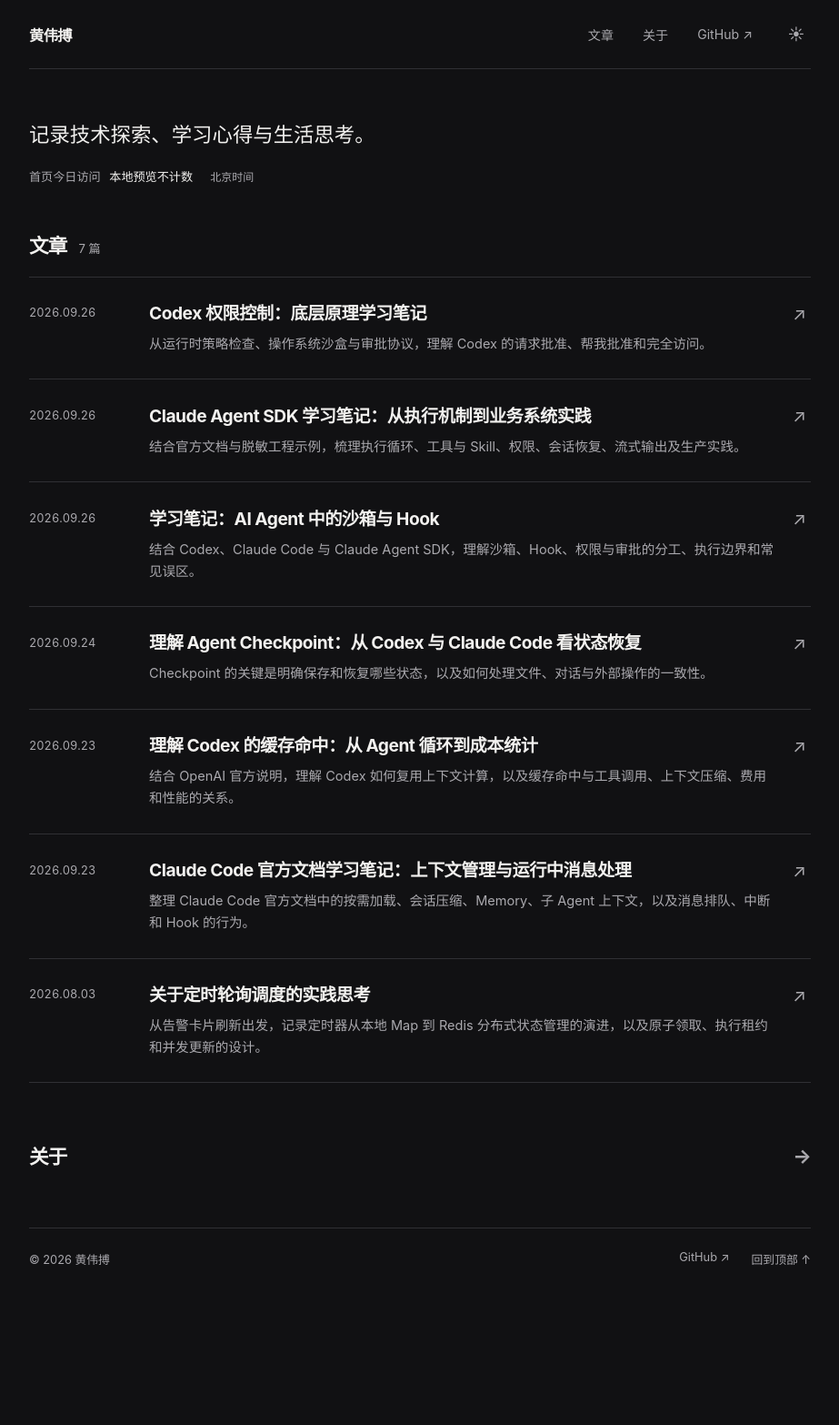
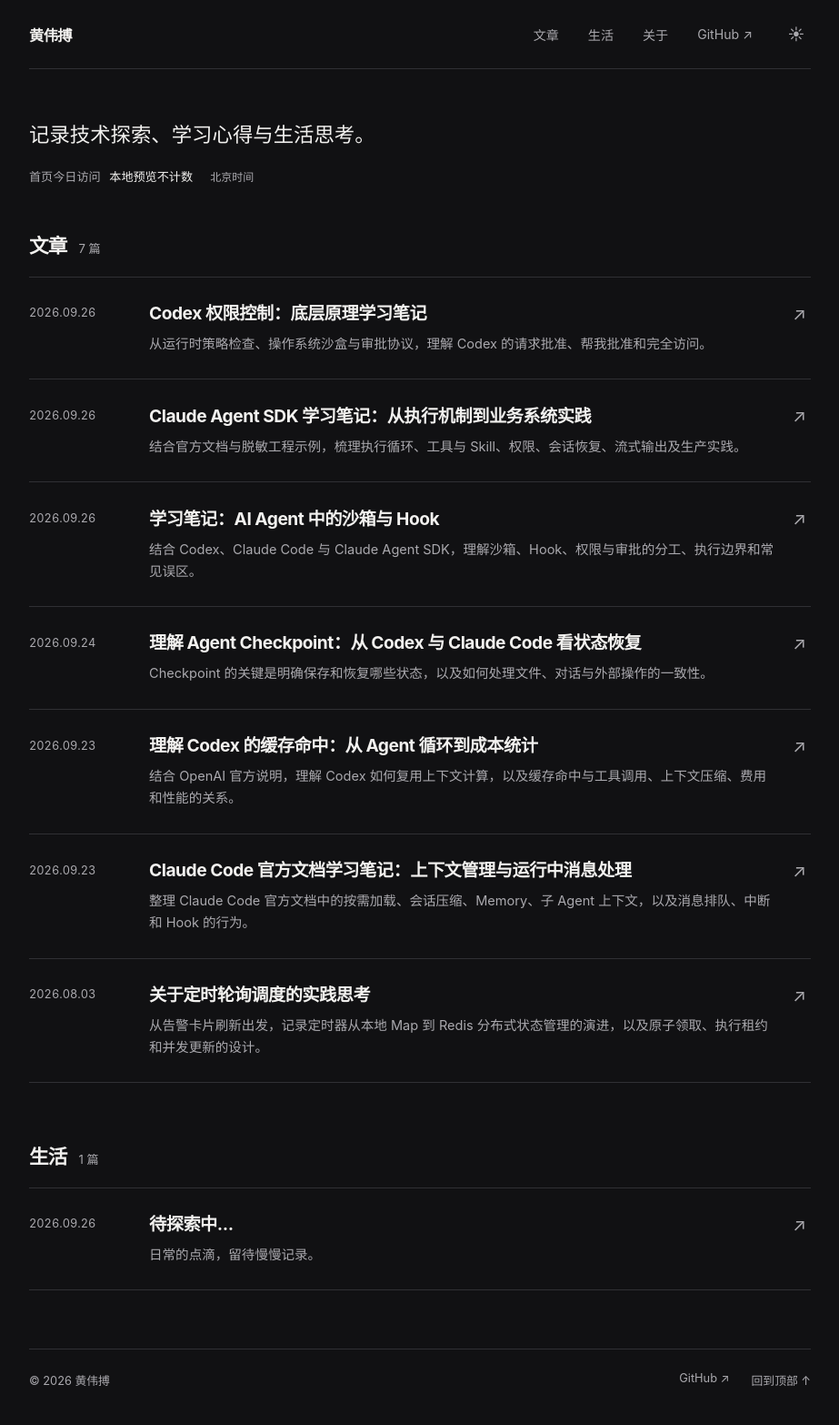
Before and after one commit to hawthornhwb/hawthornhwb.github.io, a Jekyll site: the page built from index.html, in a window 1280 px wide. Shown: the whole page at 91% size, without its empty margins (178-1101 px from the left). Built offline with Jekyll 4.4.1, drawn with Linux system fonts in a browser that asks for light colours; before the commit the page ends 1433 px from its top, so only the background shows below that.

Commit message:
feat: replace homepage about section with life journal entries

```diff
--- a/_config.yml
+++ b/_config.yml
@@ -3,5 +3,16 @@ title: 黄伟搏的个人博客
 description: 记录技术探索、学习心得与生活思考
 show_downloads: false
 timezone: Asia/Shanghai
+collections:
+  life:
+    output: true
+    permalink: /life/:name/
+defaults:
+  - scope:
+      path: ""
+      type: life
+    values:
+      layout: post
+      categories: [生活]
 exclude:
   - tests
--- /dev/null
+++ b/_includes/post-list.html
@@ -0,0 +1,14 @@
+<div class="post-list">
+  {% for post in include.posts %}
+  <a class="post-list-item" href="{{ post.url | relative_url }}" aria-label="阅读：{{ post.title | escape }}">
+    <time datetime="{{ post.date | date: '%Y-%m-%d' }}">{{ post.date | date: "%Y.%m.%d" }}</time>
+    <div class="post-list-copy">
+      <h3>{{ post.title | escape }}</h3>
+      <p>{{ post.description | default: post.excerpt | strip_html | truncate: 110 | escape }}</p>
+    </div>
+    <span class="post-list-arrow" aria-hidden="true">↗</span>
+  </a>
+  {% else %}
+  <p class="empty-state">{{ include.empty_message | escape }}</p>
+  {% endfor %}
+</div>
--- /dev/null
+++ b/_life/to-be-explored.md
@@ -0,0 +1,7 @@
+---
+title: "待探索中..."
+date: 2026-09-26 00:00:00 +0800
+description: "日常的点滴，留待慢慢记录。"
+---
+
+待探索中...
--- a/about.html
+++ b/about.html
@@ -14,7 +14,7 @@ permalink: /about/
   <script>
     try { document.documentElement.dataset.theme = localStorage.getItem('blog-theme-v2') || 'dark'; } catch (e) {}
   </script>
-  <link rel="stylesheet" href="{{ '/assets/css/style.css' | relative_url }}?v=4">
+  <link rel="stylesheet" href="{{ '/assets/css/style.css' | relative_url }}?v=5">
 </head>
 <body id="top">
   <a class="skip-link" href="#main-content">跳到主要内容</a>
@@ -23,6 +23,7 @@ permalink: /about/
       <a class="site-name" href="{{ '/' | relative_url }}">黄伟搏</a>
       <nav class="site-nav" aria-label="主导航">
         <a href="{{ '/#articles' | relative_url }}">文章</a>
+        <a href="{{ '/#life' | relative_url }}">生活</a>
         <a href="{{ '/about/' | relative_url }}" aria-current="page">关于</a>
         <a href="https://github.com/hawthornhwb" target="_blank" rel="noopener noreferrer">GitHub <span aria-hidden="true">↗</span></a>
         <button class="theme-toggle" type="button" aria-label="切换到浅色主题" title="切换主题"><span aria-hidden="true">☀</span></button>
--- a/assets/css/style.css
+++ b/assets/css/style.css
@@ -52,9 +52,9 @@ button { font: inherit; }
 .daily-views { display: flex; flex-wrap: wrap; align-items: baseline; gap: .35rem .6rem; margin: 1rem 0 0; color: var(--muted); font-size: .82rem; line-height: 1.6; font-variant-numeric: tabular-nums; }
 .daily-views [data-view-count] { color: var(--text); }
 .daily-views-note { font-size: .75rem; }
-.articles, .about { scroll-margin-top: 2rem; }
+.articles, .life { scroll-margin-top: 2rem; }
 .section-heading { display: flex; align-items: baseline; gap: .8rem; padding-bottom: 1.2rem; border-bottom: 1px solid var(--line); }
-.section-heading h2, .about h2 { margin: 0; font-size: 1.35rem; font-weight: 720; letter-spacing: -.035em; }
+.section-heading h2 { margin: 0; font-size: 1.35rem; font-weight: 720; letter-spacing: -.035em; }
 .section-count { color: var(--muted); font-size: .82rem; }
 .post-list-item {
   display: grid;
@@ -72,10 +72,7 @@ button { font: inherit; }
 .post-list-item:hover h3, .post-list-item:hover .post-list-arrow { color: var(--accent); }
 .post-list-item:hover .post-list-arrow { transform: translate(2px, -2px); }
 .empty-state { padding: 2rem 0; color: var(--muted); }
-.about { padding: 3rem 0; }
-.about-link { display: flex; align-items: center; justify-content: space-between; gap: 1rem; padding: 1rem 0; text-decoration: none; }
-.about-link span { color: var(--muted); }
-.about-link:hover, .about-link:hover span { color: var(--accent); }
+.life { margin: 4rem 0; }
 .profile-links { display: flex; flex-wrap: wrap; gap: 1rem 2rem; }
 .site-nav a[aria-current="page"] { color: var(--text); }
 .site-footer { display: flex; justify-content: space-between; gap: 1rem; padding: 1.5rem 0 2.5rem; border-top: 1px solid var(--line); color: var(--muted); font-size: .8rem; }
@@ -111,7 +108,7 @@ button { font: inherit; }
   .post-list-item { grid-template-columns: minmax(0, 1fr) 1.25rem; gap: .3rem .75rem; padding: 1.3rem 0; }
   .post-list-item time { grid-column: 1 / -1; padding: 0; }
   .post-list-arrow { grid-column: 2; grid-row: 2; }
-  .about { padding: 2rem 0; }
+  .life { margin: 3rem 0; }
   .post-page { padding-top: 3rem; }
   .post-header { padding-top: 2.5rem; }
 }
--- a/index.html
+++ b/index.html
@@ -12,7 +12,7 @@
   <script>
     try { document.documentElement.dataset.theme = localStorage.getItem('blog-theme-v2') || 'dark'; } catch (e) {}
   </script>
-  <link rel="stylesheet" href="{{ '/assets/css/style.css' | relative_url }}?v=4">
+  <link rel="stylesheet" href="{{ '/assets/css/style.css' | relative_url }}?v=5">
 </head>
 <body id="top">
   <a class="skip-link" href="#main-content">跳到主要内容</a>
@@ -21,6 +21,7 @@
       <a class="site-name" href="{{ '/' | relative_url }}">黄伟搏</a>
       <nav class="site-nav" aria-label="主导航">
         <a href="#articles">文章</a>
+        <a href="#life">生活</a>
         <a href="{{ '/about/' | relative_url }}">关于</a>
         <a href="https://github.com/hawthornhwb" target="_blank" rel="noopener noreferrer">GitHub <span aria-hidden="true">↗</span></a>
         <button class="theme-toggle" type="button" aria-label="切换到浅色主题" title="切换主题"><span aria-hidden="true">☀</span></button>
@@ -38,24 +39,16 @@
           <h2 id="articles-title">文章</h2>
           <span class="section-count">{{ site.posts | size }} 篇</span>
         </div>
-        <div class="post-list">
-          {% for post in site.posts %}
-          <a class="post-list-item" href="{{ post.url | relative_url }}" aria-label="阅读：{{ post.title | escape }}">
-            <time datetime="{{ post.date | date: '%Y-%m-%d' }}">{{ post.date | date: "%Y.%m.%d" }}</time>
-            <div class="post-list-copy">
-              <h3>{{ post.title | escape }}</h3>
-              <p>{{ post.description | default: post.excerpt | strip_html | truncate: 110 | escape }}</p>
-            </div>
-            <span class="post-list-arrow" aria-hidden="true">↗</span>
-          </a>
-          {% else %}
-          <p class="empty-state">第一篇文章正在路上。</p>
-          {% endfor %}
-        </div>
+        {% include post-list.html posts=site.posts empty_message="第一篇文章正在路上。" %}
       </section>
 
-      <section class="about" id="about" aria-labelledby="about-title">
-        <h2 id="about-title"><a class="about-link" href="{{ '/about/' | relative_url }}">关于 <span aria-hidden="true">→</span></a></h2>
+      <section class="life" id="life" aria-labelledby="life-title">
+        {% assign diaries = site.life | sort: 'date' | reverse %}
+        <div class="section-heading">
+          <h2 id="life-title">生活</h2>
+          <span class="section-count">{{ diaries | size }} 篇</span>
+        </div>
+        {% include post-list.html posts=diaries empty_message="第一篇生活日记正在路上。" %}
       </section>
     </main>
 
```
Also changed, not shown: _layouts/post.html (+11 -3 lines), README.md.
